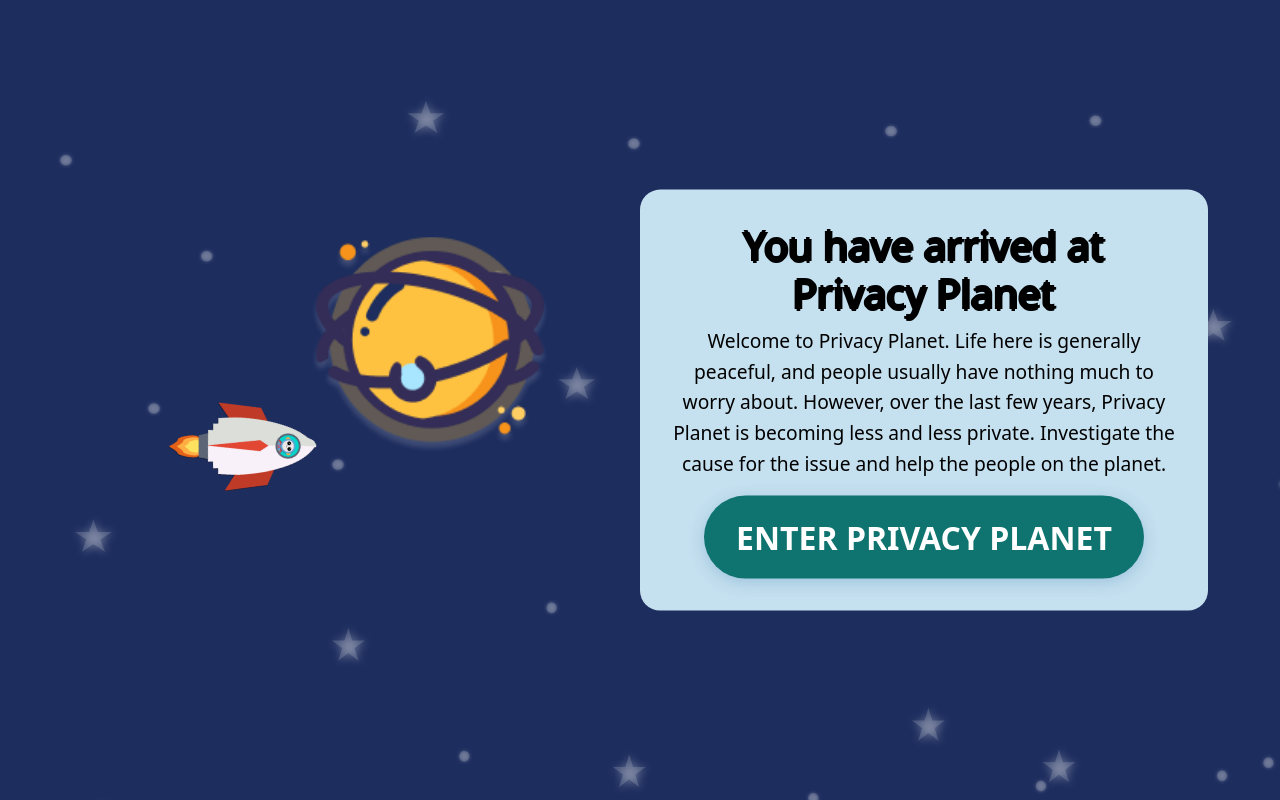
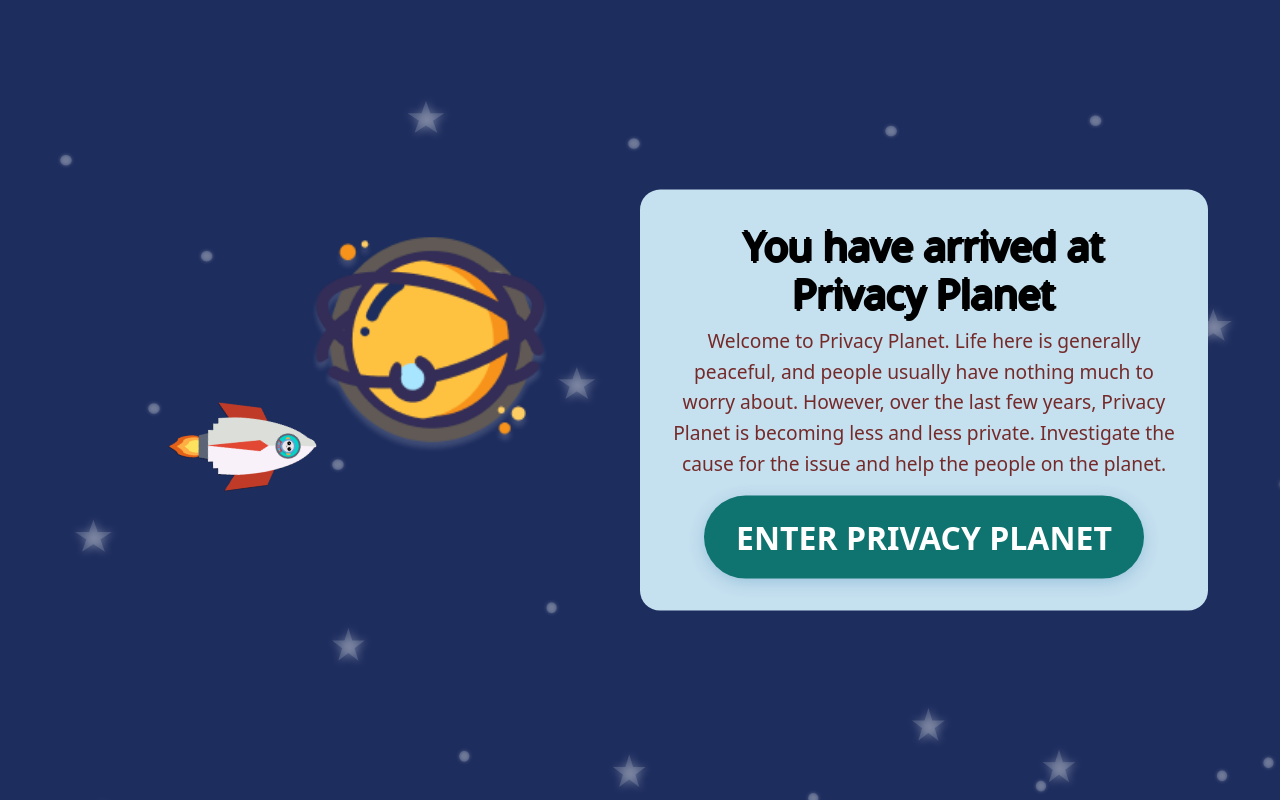
Before and after one commit to virurep/cyberheroes, a React (Create React App) app in the folder cyberheroes/: page /privacy-planet in a window 1280 px wide. Built offline with nearby package versions, Linux system fonts and the light colour scheme.

Commit message:
cleaned up this branch

```diff
--- a/cyberheroes/src/styles/intro.css
+++ b/cyberheroes/src/styles/intro.css
@@ -10,7 +10,7 @@ body {
 }
 
 p {
-  color: #000000;
+  color: #752a2a;
 }
 
 h1 {
--- a/cyberheroes/src/styles/landing.css
+++ b/cyberheroes/src/styles/landing.css
@@ -1,4 +1,4 @@
-.landing-container {
+body {
     min-height: 100vh;
     background: #ffffff;
     color: #4686B5;
```
